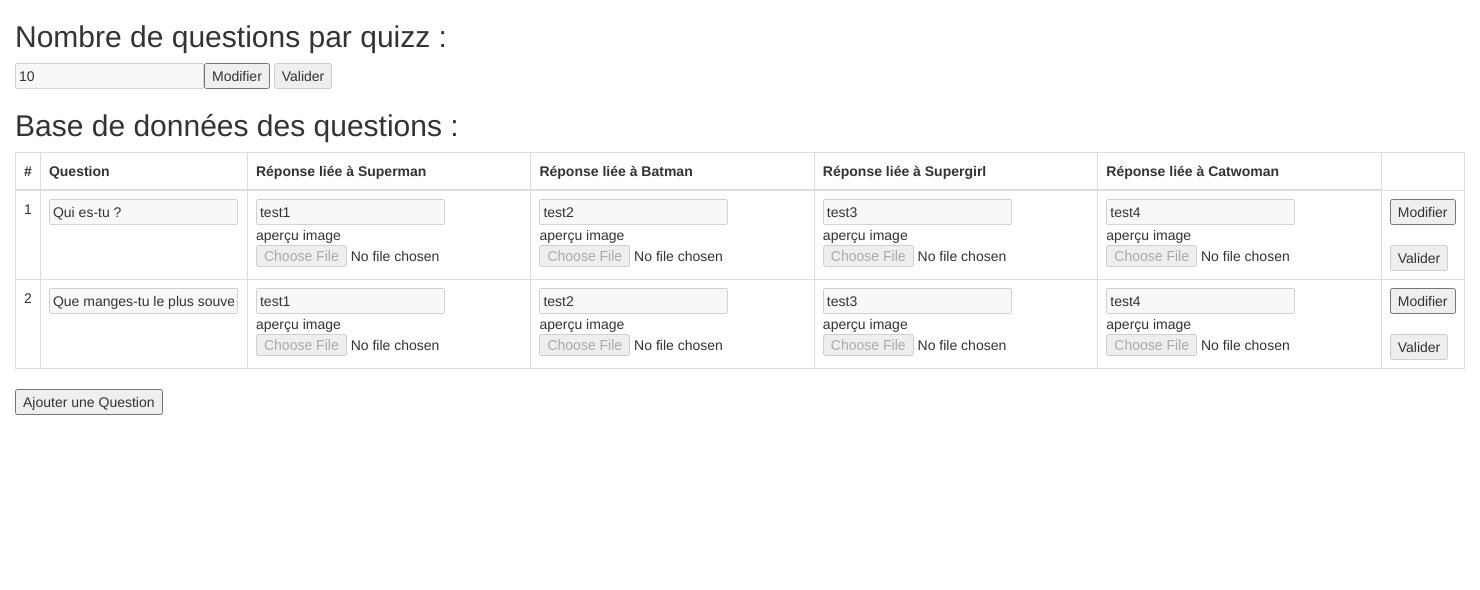
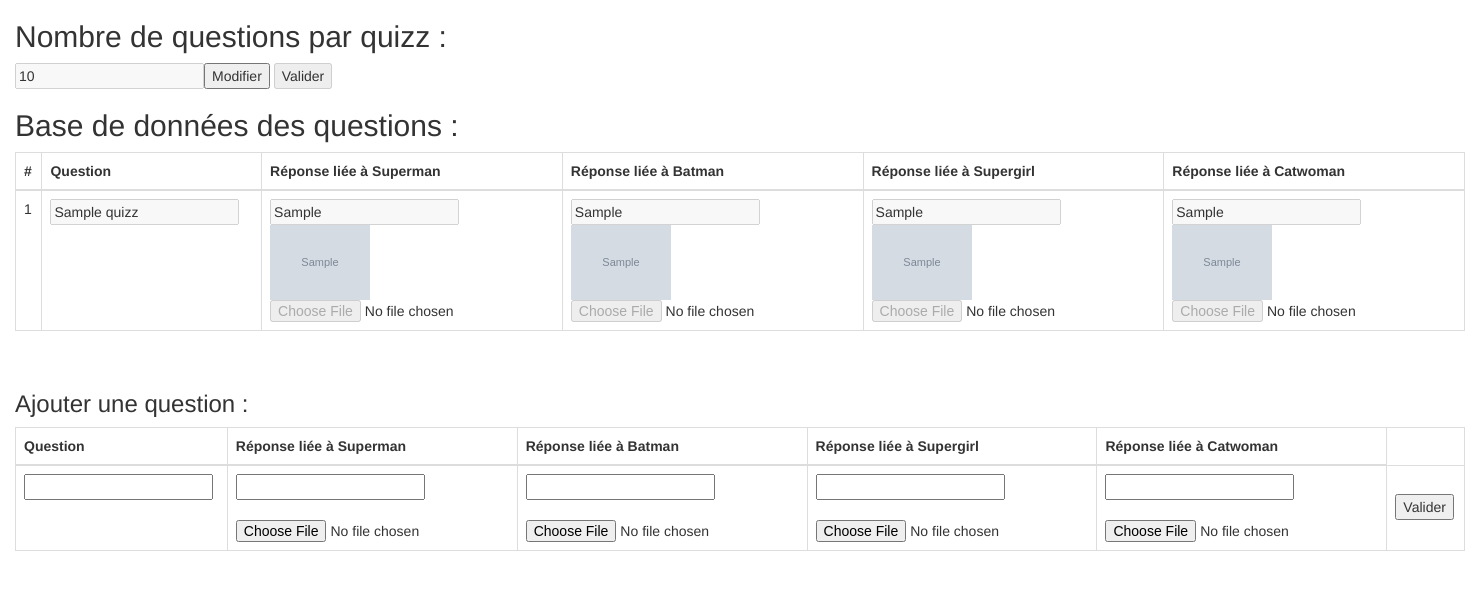
Before and after one commit to saphir88/Geekwizz, a PHP site: template src/View/Admin/index.html.twig in a window 1480 px wide. Shown: the top 590 px of the page. Run offline with PHP 8.4, Linux system fonts and the light colour scheme; the template is opened without the code that fills it: most values are stand-ins (such as "Sample title", 1, 10 or a date in 2020); grey boxes marked "Sample" are stand-in pictures; some libraries are stand-ins or nearby versions.

Commit message:
Fonction d'ajout de question en BDD via le back office

```diff
--- a/src/View/Admin/index.html.twig
+++ b/src/View/Admin/index.html.twig
@@ -22,6 +22,8 @@
 </head>
 
 <body>
+
+
 <div class="container-fluid">
     <h2>Nombre de questions par quizz :</h2>
     <table>
@@ -52,23 +54,47 @@
                 </tr>
             </thead>
             <tbody>
+            {% set number= 1 %}
+            {% for i,quizz in Quizz %}
+                {% if i < 2 %}
                 <tr>
-                    <td>1</td>
-                    <td><input type="text" value="Qui es-tu ?" disabled></td>
-                    <td><div><input type="text" value="test1" disabled></div>
-                        <div>aperçu image</div>
+                    <td>{{ number }}</td>
+                    <td><input type="text" value="{{ quizz.titre }}" disabled></td>
+                    <td><div><input type="text" value="{{ quizz.reponse1 }}" disabled></div>
+                        <div><img src="{{ quizz.image1 }}" style="width: 100px"></div>
                         <div><input type="file" disabled></div>
                     </td>
-                    <td><div><input type="text" value="test2" disabled></div>
-                        <div>aperçu image</div>
+                    <td><div><input type="text" value="{{ quizz.reponse2 }}" disabled></div>
+                        <div><img src="{{ quizz.image2 }}" style="width: 100px"></div>
                         <div><input type="file" disabled></div>
                     </td>
-                    <td><div><input type="text" value="test3" disabled></div>
-                        <div>aperçu image</div>
+                    <td><div><input type="text" value="{{ quizz.reponse3 }}" disabled></div>
+                        <div><img src="{{ quizz.image3 }}" style="width: 100px"></div>
                         <div><input type="file" disabled></div>
                     </td>
-                    <td><div><input type="text" value="test4" disabled></div>
-                        <div>aperçu image</div>
+                    <td><div><input type="text" value="{{ quizz.reponse4 }}" disabled></div>
+                        <div><img src="{{ quizz.image4 }}" style="width: 100px"></div>
+                        <div><input type="file" disabled></div>
+                    </td>
+                </tr>
+                {% else %}
+                <tr>
+                    <td>{{ number }}</td>
+                    <td><input type="text" value="{{ quizz.titre }}" disabled></td>
+                    <td><div><input type="text" value="{{ quizz.reponse1 }}" disabled></div>
+                        <div><img src="{{ quizz.image1 }}" style="width: 100px"></div>
+                        <div><input type="file" disabled></div>
+                    </td>
+                    <td><div><input type="text" value="{{ quizz.reponse2 }}" disabled></div>
+                        <div><img src="{{ quizz.image2 }}" style="width: 100px"></div>
+                        <div><input type="file" disabled></div>
+                    </td>
+                    <td><div><input type="text" value="{{ quizz.reponse3 }}" disabled></div>
+                        <div><img src="{{ quizz.image3 }}" style="width: 100px"></div>
+                        <div><input type="file" disabled></div>
+                    </td>
+                    <td><div><input type="text" value="{{ quizz.reponse4 }}" disabled></div>
+                        <div><img src="{{ quizz.image4 }}" style="width: 100px"></div>
                         <div><input type="file" disabled></div>
                     </td>
                     <td>
@@ -76,35 +102,51 @@
                         <button type="submit" class="valider" value="" disabled>Valider</button>
                     </td>
                 </tr>
+                    {% endif %}
+                {% set number = number +1 %}
+            {% endfor %}
+            </tbody>
+        </table>
+<br>
+        <h3>Ajouter une question :</h3>
+        <table class="table table-bordered">
+            <thead>
             <tr>
-                    <td>2</td>
-                    <td><input type="text" value="Que manges-tu le plus souvent ?" disabled></td>
-                    <td><div><input type="text" value="test1" disabled></div>
-                        <div>aperçu image</div>
-                        <div><input type="file" disabled></div>
+                <th>Question</th>
+                <th>Réponse liée à Superman</th>
+                <th>Réponse liée à Batman</th>
+                <th>Réponse liée à Supergirl</th>
+                <th>Réponse liée à Catwoman</th>
+            </tr>
+            </thead>
+            <tbody>
+                <tr>
+                    <form action="/addQuestionAdmin" method="POST">
+                        <td><input type="text" name="titre" value="" required></td>
+                        <td><div><input type="text" name="resp1" value="" required></div>
+                            <div><img src="" style="width: 180px"></div>
+                            <div><input type="file" ></div>
                         </td>
-                    <td><div><input type="text" value="test2" disabled></div>
-                        <div>aperçu image</div>
-                        <div><input type="file" disabled></div>
+                        <td><div><input type="text" name="resp2" value="" required></div>
+                            <div><img src="" style="width: 180px"></div>
+                            <div><input type="file" ></div>
                         </td>
-                    <td><div><input type="text" value="test3" disabled></div>
-                        <div>aperçu image</div>
-                        <div><input type="file" disabled></div>
+                        <td><div><input type="text" name="resp3" value="" required></div>
+                            <div><img src="" style="width: 180px"></div>
+                            <div><input type="file" ></div>
                         </td>
-                    <td><div><input type="text" value="test4" disabled></div>
-                        <div>aperçu image</div>
-                        <div><input type="file" disabled></div>
+                        <td><div><input type="text" name="resp4" value="" required></div>
+                            <div><img src="" style="width: 180px"></div>
+                            <div><input type="file" ></div>
                         </td>
                         <td>
-                        <button type="submit" class="modifier" value="">Modifier</button><br><br>
-                        <button type="submit" class="valider" value="" disabled>Valider</button>
+                            <br>
+                            <input type="submit" value="Valider" />
                         </td>
+                    </form>
                 </tr>
             </tbody>
         </table>
-        <form action="/addQuestionAdmin" method="POST">
-            <input type="submit" class="ajouter" value="Ajouter une Question"></input>
-        </form>
     </div>
 
 <script>
@@ -119,6 +161,8 @@
         $(this).parents('tr').find('.modifier').prop("disabled", false);
         $(this).prop("disabled", true);
     });
+
+
 </script>
 </body>
 
```
Also changed, not shown: src/Controller/AdminController.php (+37 -2 lines), src/Model/EntityManager.php (+17 -4 lines). Lines whose indentation alone changed are shown as unchanged.
